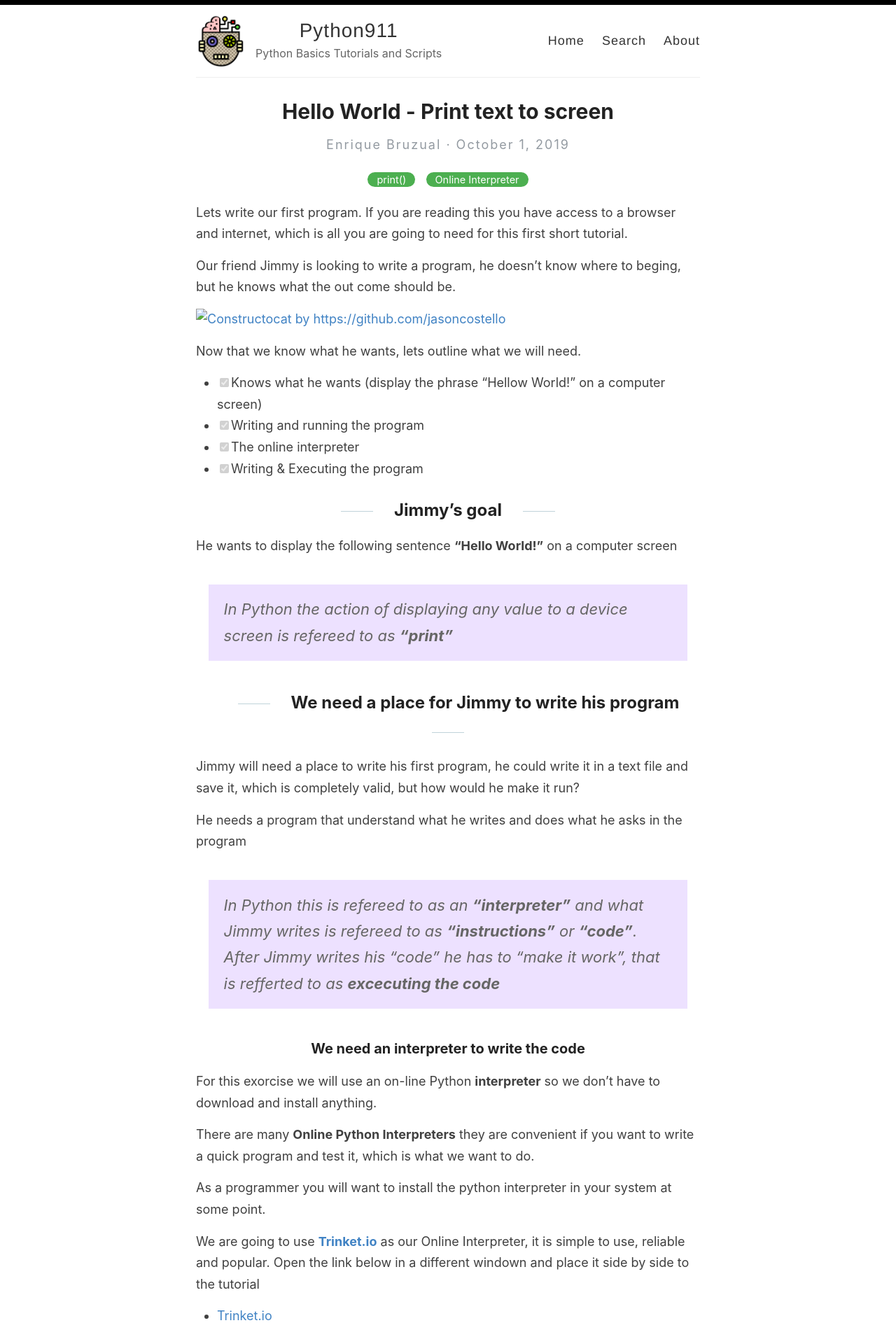
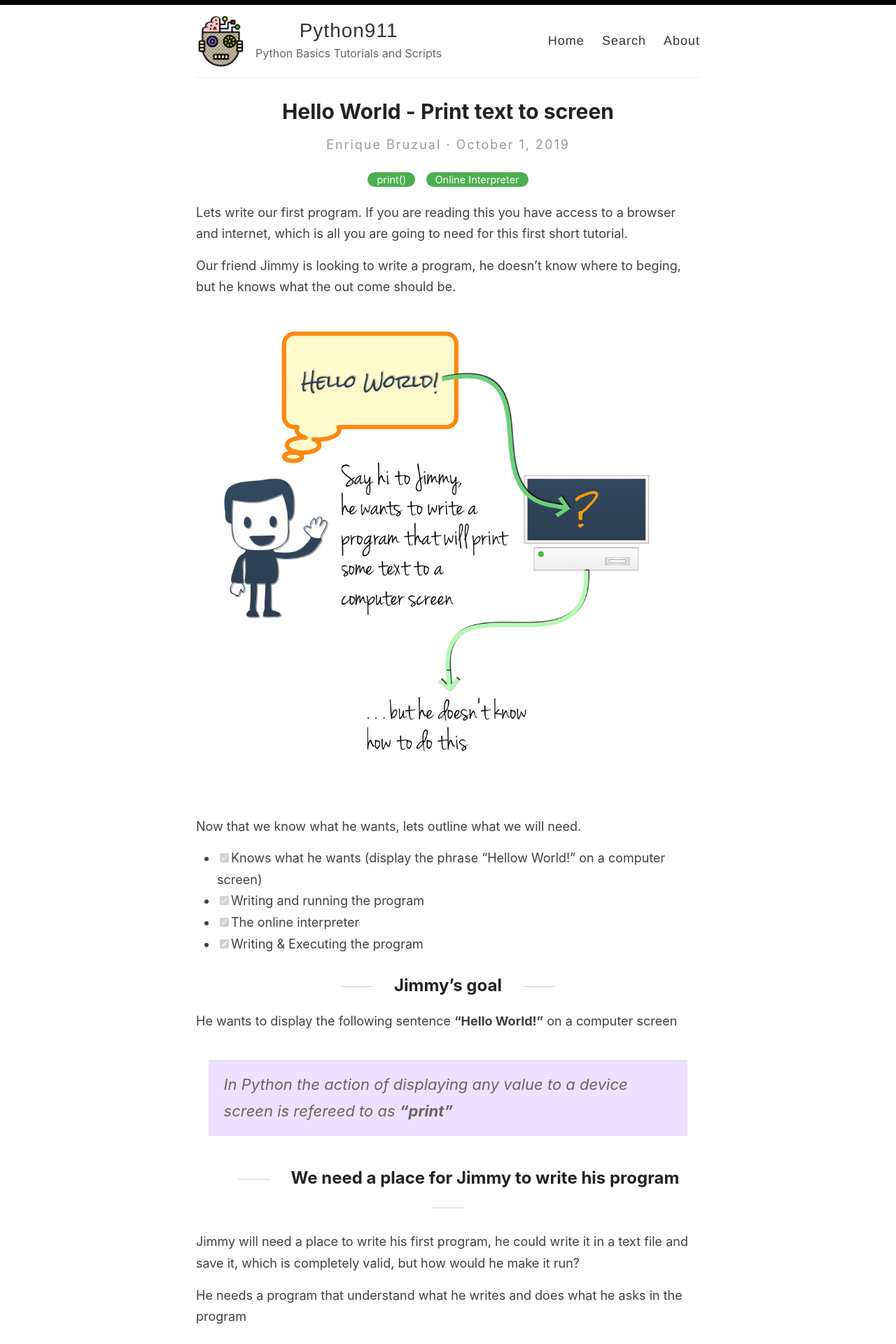
Before and after one commit to KikeVen/python911, a Jekyll site: the page built from _posts/2019-10-1-Hello-World-01.md, in a window 1280 px wide. Shown: the top 1920 px of the page at 70% size. Built offline with Jekyll 4.4.1, drawn with Linux system fonts in a browser that asks for light colours.

Commit message:
image link issues

```diff
--- a/_posts/2019-10-1-Hello-World-01.md
+++ b/_posts/2019-10-1-Hello-World-01.md
@@ -8,7 +8,7 @@ Lets write our first program. If you are reading this you have access to a brows
 
 Our friend Jimmy is looking to write a program, he doesn't know where to beging, but he knows what the out come should be.
 
-[<img src="{{ site.baseurl }}/python911/images/jimmy_hello.png" alt="Constructocat by https://github.com/jasoncostello" style="width: 700px;"/>]({{ site.baseurl }}/)
+[<img src="{{ site.baseurl }}/images/jimmy_hello.png" alt="Constructocat by https://github.com/jasoncostello" style="width: 700px;"/>]({{ site.baseurl }}/)
 
 Now that we know what he wants, lets outline what we will need.
 
@@ -58,7 +58,7 @@ We are going to use **[Trinket.io](https://trinket.io/embed/python3/c0a3e920df)*
   * Press the **>Run** button on the top bar
   * On the right side panel notice the result of your program
 
-[<img src="{{ site.baseurl }}/python911/images/trinket.io-01.png" alt="Constructocat by https://github.com/jasoncostello" style="width: 700px;"/>]({{ site.baseurl }}/)
+[<img src="{{ site.baseurl }}/images/trinket.io-01.png" alt="Constructocat by https://github.com/jasoncostello" style="width: 700px;"/>]({{ site.baseurl }}/)
 
 * The command `print()` in Python is called a **Function** or in this case a **built-in function** because it comes standard with Python and enables the programmer to cast to screen any message. In this case our message goes in quatations because we want to display exactly what we type.
 
```
